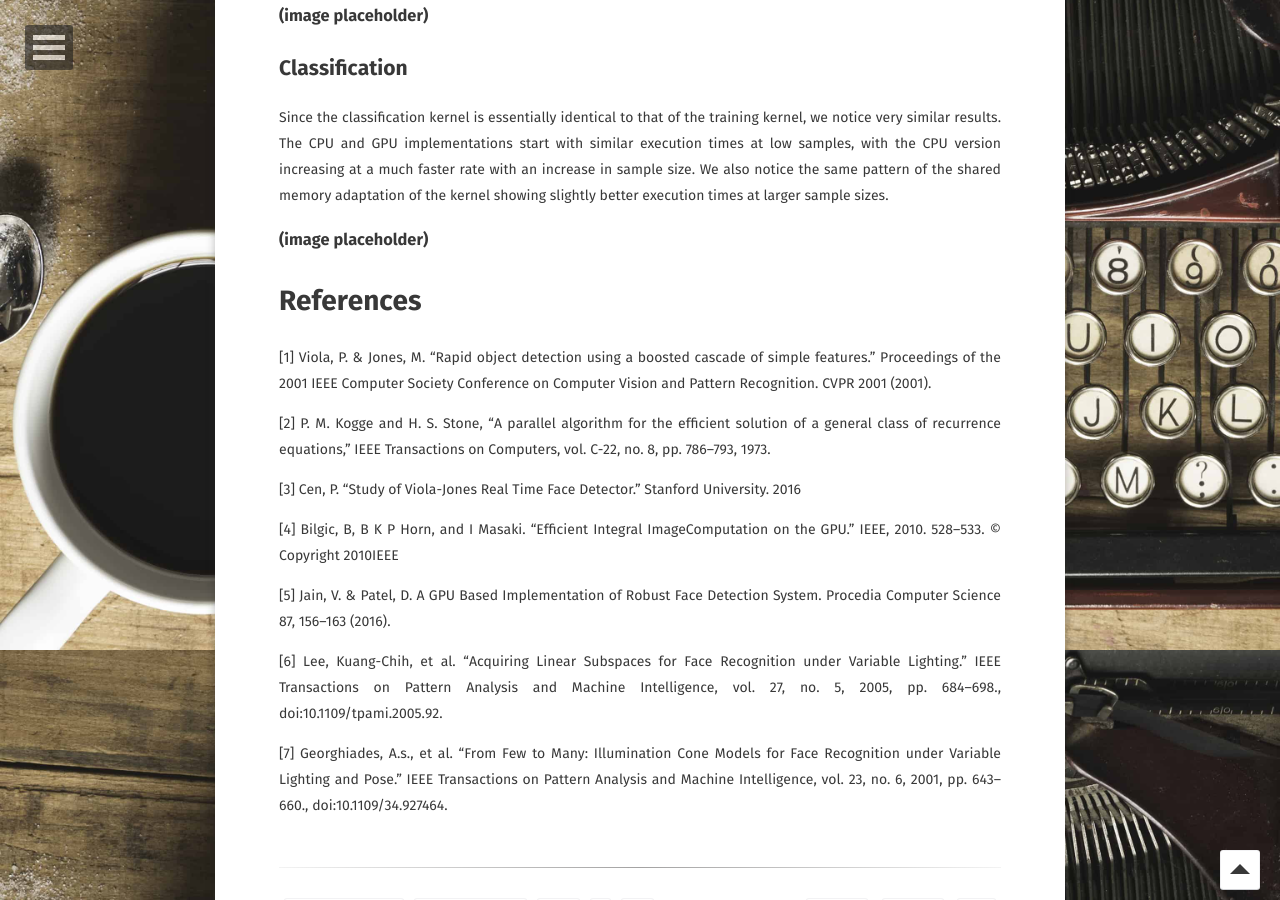
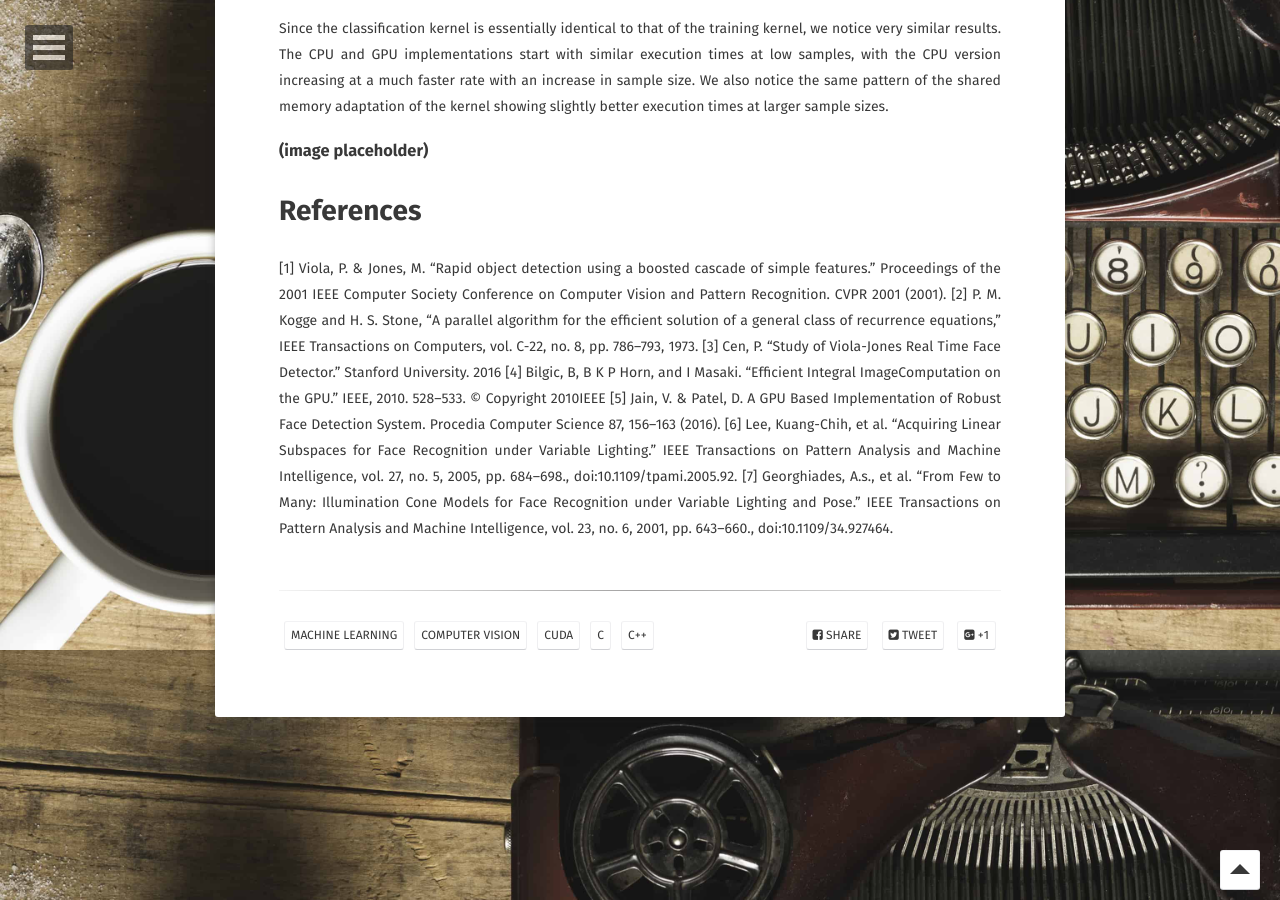
Before and after one commit to nburgdorfer/sample_website, a Jekyll site: the page built from _posts/2020-05-19-face-detection.md, in a window 1280 px wide and 900 px high, scrolled down 6550 px. Built offline with Jekyll 4.4.1, drawn with Linux system fonts in a browser that asks for light colours; some web fonts are replaced.

Commit message:
refining format

```diff
--- a/_posts/2020-05-19-face-detection.md
+++ b/_posts/2020-05-19-face-detection.md
@@ -90,8 +90,7 @@ Again, we followed the same structure as the training kernel, in which we loaded
 
 # IV. Results
 The datasets used in this paper we sourced from the Extended Yale Face Database [6][7]. There are 4903 positive samples of aligned, cropped (168x192) face images included in this set. The images were then resized to reduce the shape of each image to 24x24 pixel images. Our negative sample dataset was sourced from Google’s Open Images Dataset V6 and manually scrubbed to remove any images including a face. The images were then resized to 48x48 pixel images and split into 4 subregions. These subregions are what we use as our negative samples. To test how our GPU implementations scale with the size of our dataset, we used several different levels of sample sizes and graphed the resulting computation time for each function.
-### Note:
-There is a current limit of 8,000 samples that can be used in the system due to current memory inefficiencies in the implementation.
+<b>Note:</b> There is a current limit of 8,000 samples that can be used in the system due to current memory inefficiencies in the implementation.
 
 ## Integral Images
 Taking a look at the results for the integral images variants, we can see that the CPU version of this function is faster than all of the GPU kernels for computing integral images. This is due in part to the number of samples we could utilize in this implementation. It can not be stated with complete certainty that the CPU runtime will surpass our GPU implementation runtimes, however the data does trend in this direction. This would make sense for low sample numbers to cause the GPU code to take a longer time to execute as there is a lot more overhead involved. In order to compute the integral images of all samples in a dataset, we must launch four kernels. The first to scan through the rows of the images, the second to take the transpose, the third to scan through all the columns, and the fourth to take the transpose again and return the images to their proper orientation. As we observe, this overhead supersedes the benefits of the parallel execution for low sample sizes. We can also observe, as previously stated, the inefficiency of using pointer allocation on the device as opposed to pitched data allocation.
@@ -110,15 +109,9 @@ Since the classification kernel is essentially identical to that of the training
 
 # References
 [1] Viola, P. & Jones, M. “Rapid object detection using a boosted cascade of simple features.” Proceedings of the 2001 IEEE Computer Society Conference on Computer Vision and Pattern Recognition. CVPR 2001 (2001).
-
 [2] P. M. Kogge and H. S. Stone, “A parallel algorithm for the efficient solution of a general class of recurrence equations,” IEEE Transactions on Computers, vol. C-22, no. 8, pp. 786–793, 1973.
-
 [3] Cen, P. “Study of Viola-Jones Real Time Face Detector.” Stanford University. 2016
-
 [4] Bilgic, B, B K P Horn, and I Masaki. “Efficient Integral ImageComputation on the GPU.” IEEE, 2010. 528–533. © Copyright 2010IEEE
-
 [5] Jain, V. & Patel, D. A GPU Based Implementation of Robust Face Detection System. Procedia Computer Science 87, 156–163 (2016).
-
 [6] Lee, Kuang-Chih, et al. “Acquiring Linear Subspaces for Face Recognition under Variable Lighting.” IEEE Transactions on Pattern Analysis and Machine Intelligence, vol. 27, no. 5, 2005, pp. 684–698., doi:10.1109/tpami.2005.92.
-
 [7] Georghiades, A.s., et al. “From Few to Many: Illumination Cone Models for Face Recognition under Variable Lighting and Pose.” IEEE Transactions on Pattern Analysis and Machine Intelligence, vol. 23, no. 6, 2001, pp. 643–660., doi:10.1109/34.927464.
```
